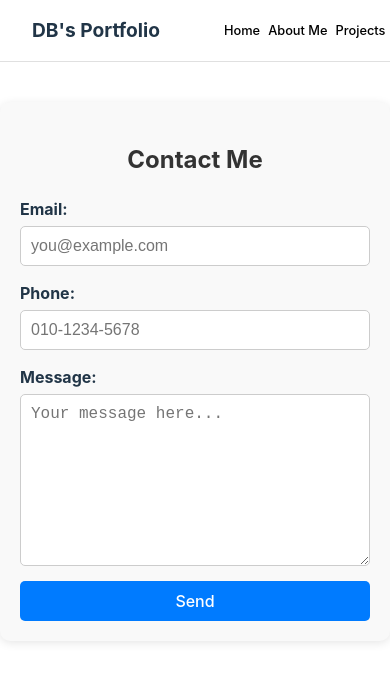
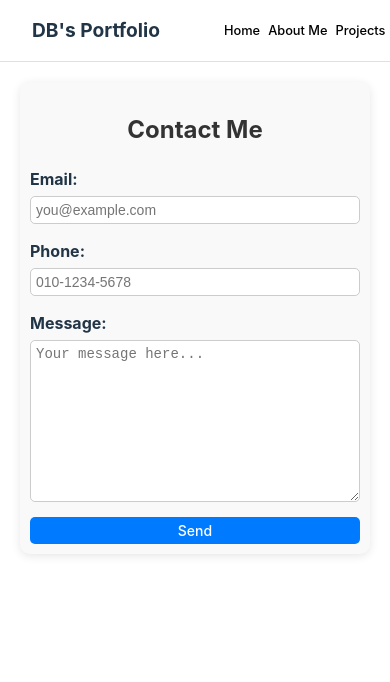
Before and after one commit to Db0111/Portfolio, a React (Vite) app in the folder portfolio/: page /contact in a window 390 px wide. Shown: the top 682 px of the page. Built offline with nearby package versions, Linux system fonts and the light colour scheme; a web font is replaced by a local one.

Commit message:
feat: 반응형 적용

```diff
--- a/portfolio/src/pages/Contact.css
+++ b/portfolio/src/pages/Contact.css
@@ -67,3 +67,21 @@
 .mailto-link:hover {
   text-decoration: underline;
 }
+
+@media screen and (max-width: 768px) {
+  .contact-container {
+    padding: 10px;
+    margin: 20px;
+  }
+
+  .contact-form input,
+  .contact-form textarea {
+    padding: 5px;
+    font-size: 14px;
+  }
+
+  .submit-button {
+    padding: 5px;
+    font-size: 14px;
+  }
+}
--- a/portfolio/src/pages/Projects.css
+++ b/portfolio/src/pages/Projects.css
@@ -97,3 +97,31 @@
   height: 20px;
   flex-shrink: 0; /* 아이콘 크기를 고정시킴 */
 }
+
+@media screen and (max-width: 768px) {
+  .card {
+    flex-direction: column;
+    align-items: center;
+  }
+
+  .project_image {
+    width: 70%;
+    height: 70%;
+    margin-right: 0;
+  }
+  .stack img {
+    width: 6rem;
+    height: 30px;
+  }
+
+  .description {
+    width: 100%;
+  }
+  .project_title,
+  .project_description {
+    font-size: 0.8rem;
+  }
+  .link a {
+    font-size: 0.8rem;
+  }
+}
```
